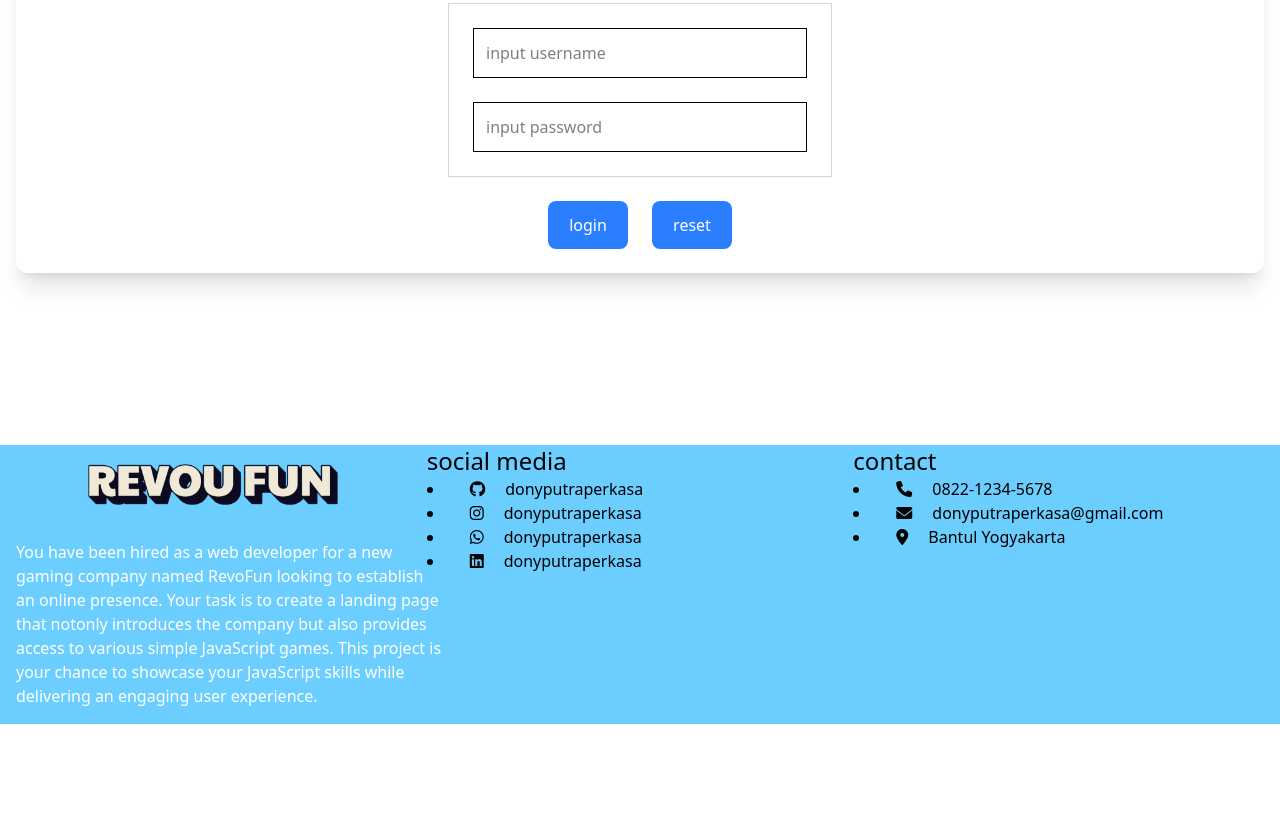
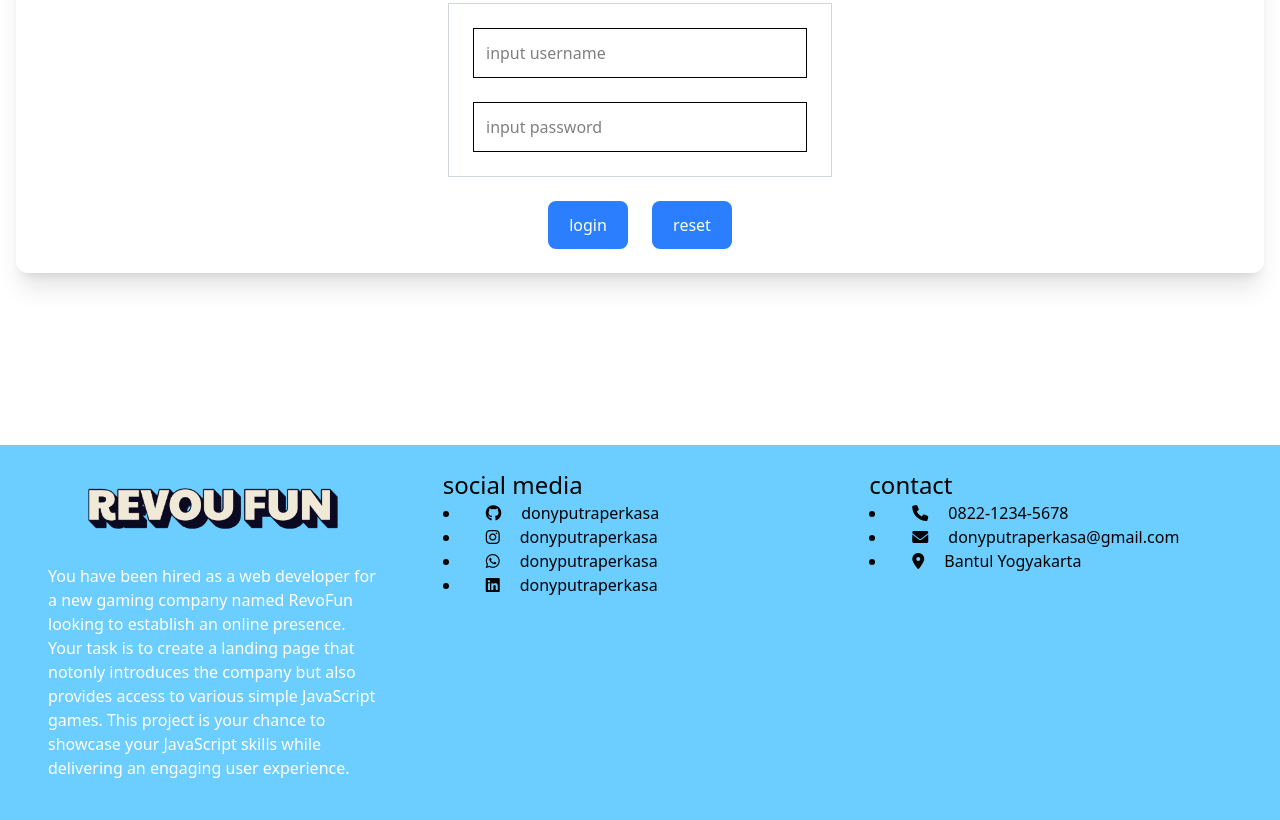
Before and after one commit to revou-fsse-feb25/milestone-2-donyputraperkasa, a website: page index.html in a window 1280 px wide. Shown: the part 481-1301 px from the top of the page. Before the commit the page ends 1205 px from the top, so only its background shows below. Drawn offline with Linux system fonts and the light colour scheme.

Commit message:
feat : bug footer

```diff
--- a/index.html
+++ b/index.html
@@ -39,15 +39,15 @@
     </main>
 
     <!-- bagian footer -->
-    <footer class="flex lg:flex-row mt-auto py-5" style="background-color: #6bceff">
-        <div class="flex lg:flex gap-4 lg:px-20 mx-auto">
-            <div class="w-full md:px-4 md:w-1/2 lg:w-4/12 xl:w-6/12">
+    <footer class="mt-auto py-5" style="background-color: #6bceff">
+        <div class="lg:flex gap-4 lg:px-20 mx-auto gap-5">
+            <div class="w-full md:px-4 md:w-1/2 lg:w-4/12 xl:w-6/12 px-[16px] py-[24px]">
                 <img src="/milestone-2-donyputraperkasa/image/revouFunBlue.png" style="width: 300px !important;" class="container lg:w-150 mx-auto max-w-[200px] p-4 lg:p-12" alt="revouFun">
-                <p class="container m-4 p-4 lg:w-150 lg:p-12 text-white">You have been hired as a web developer for a new gaming company named RevoFun
+                <p class="m-4 px-[16px] text-white">You have been hired as a web developer for a new gaming company named RevoFun
                 looking to establish an online presence. Your task is to create a landing page that notonly introduces the company but also provides access to various simple JavaScript games. This project is your chance to showcase your JavaScript skills while delivering an engaging user experience.</p>
             </div>
 
-            <div class="w-full md:px-4 sm:w-1/2 md:w-1/2 lg:w-2/12 xl:w-2/12">
+            <div class="w-full md:px-4 sm:w-1/2 md:w-1/2 lg:w-2/12 xl:w-2/12  px-[16px] py-[24px]">
                 <ul class="font-semibold text-2xl p-12">social media</ul>
                     <li><i class="fa-brands fa-github mx-5 p-5"></i>donyputraperkasa</li>
                     <li><i class="fa-brands fa-instagram mx-5 p-5"></i>donyputraperkasa</li>
@@ -55,7 +55,7 @@
                     <li><i class="fa-brands fa-linkedin mx-5 p-5"></i>donyputraperkasa</li>
             </div>
 
-            <div class="w-full md:px-4 md:w-1/2 lg:w-4/12 xl:w-4/12">
+            <div class="w-full md:px-4 md:w-1/2 lg:w-4/12 xl:w-4/12 px-[16px] py-[24px]">
                 <ul class="font-semibold text-2xl p-12">contact</ul>
                     <li><i class="fa-solid fa-phone mx-5 p-5"></i>0822-1234-5678</li>
                     <li><i class="fa-solid fa-envelope mx-5 p-5"></i>donyputraperkasa@gmail.com</li>
```
